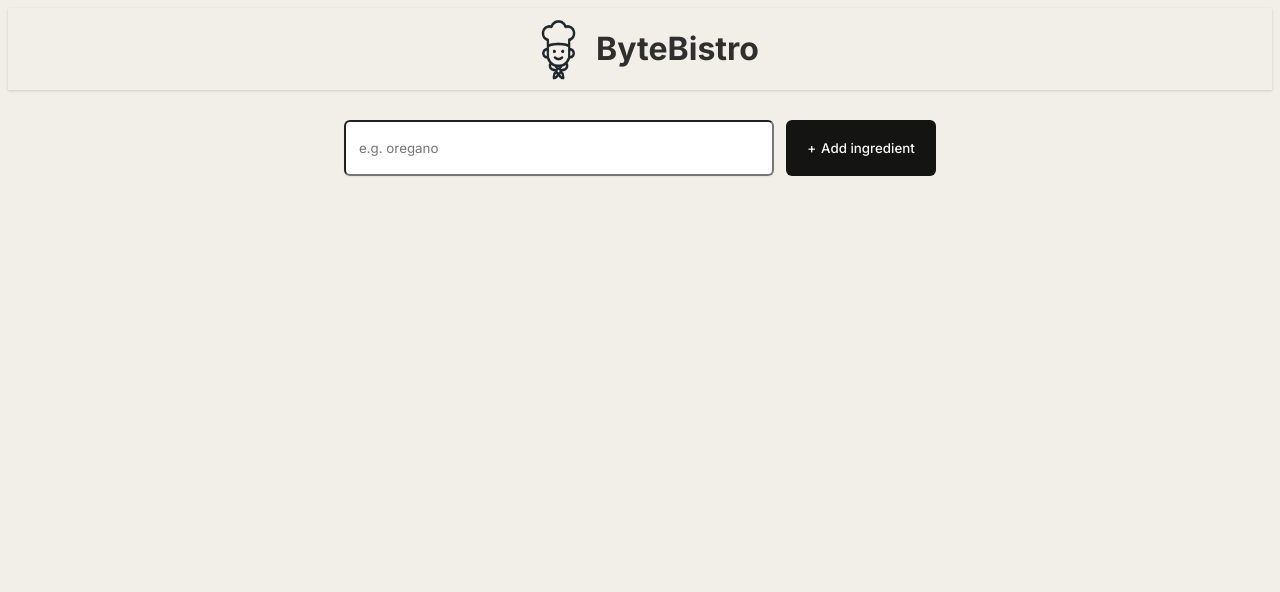
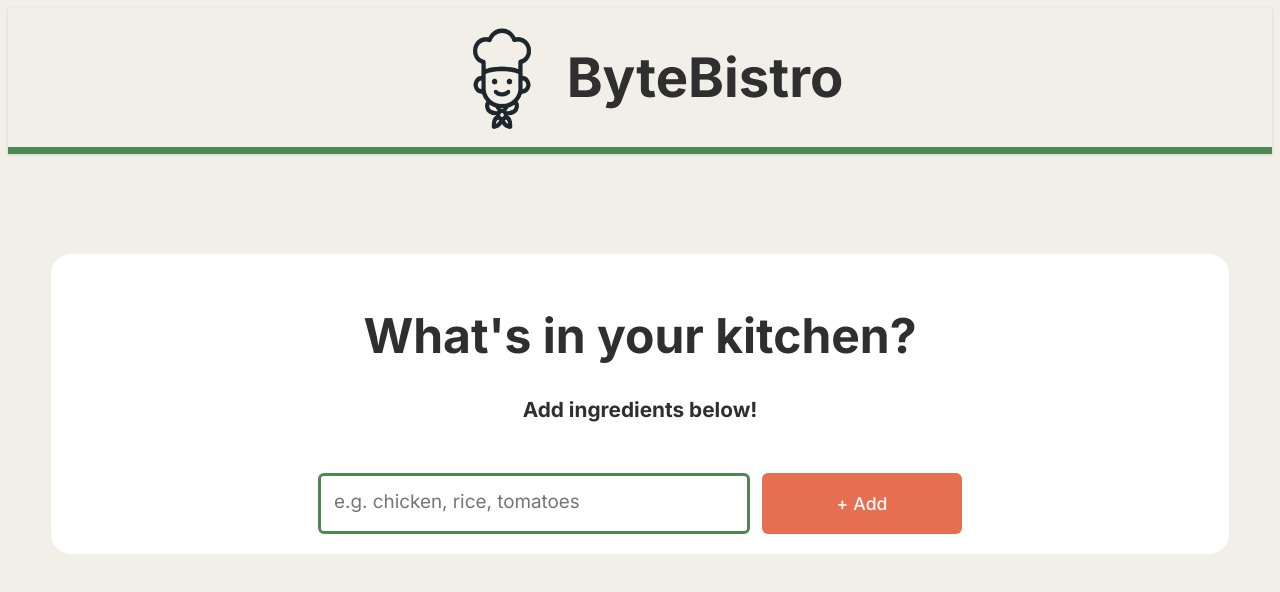
Before and after one commit to zaidhanif1/ByteBistro, a React (Vite) app: page / in a window 1280 px wide. Shown: the top 592 px of the page. Built offline with nearby package versions, Linux system fonts and the light colour scheme.

Commit message:
UI Changes

```diff
--- a/package.json
+++ b/package.json
@@ -6,7 +6,7 @@
   "scripts": {
     "start:backend": "node server.js",
     "dev": "vite",
-    "dev:full": "concurrently \"npm run start:backend\" \"npm run dev\"",
+    "conc": "concurrently \"npm run start:backend\" \"npm run dev\"",
     "build": "vite build",
     "lint": "eslint .",
     "preview": "vite preview"
@@ -21,6 +21,7 @@
     "openai": "^4.103.0",
     "react": "^19.1.0",
     "react-dom": "^19.1.0",
+    "react-icons": "^5.5.0",
     "react-markdown": "^10.1.0"
   },
   "devDependencies": {
--- a/server.js
+++ b/server.js
@@ -16,6 +16,7 @@ app.use(
       origin: (origin, cb) => {
         if (!origin || allowed.includes(origin))
           return cb(null, true);
+        console.log('DENIED', origin)
         cb(new Error('CORS: origin not allowed → ' + origin));
       },
       methods: ['GET', 'POST', 'OPTIONS'],
--- a/src/ai.js
+++ b/src/ai.js
@@ -9,7 +9,7 @@ export async function getRecipeFromGemini(ingredients) {
 
   const res = await fetch (`${API_BASE}/api/recipe`, {
     method: 'POST',
-    headers: {'Content-type': 'application/json'},
+    headers: {'Content-Type': 'application/json'},
     body: JSON.stringify({ingredients})
   })
 
--- a/src/components/Header/Header.css
+++ b/src/components/Header/Header.css
@@ -5,6 +5,9 @@
     justify-content: center;
     box-shadow: 0px 1px 3px 0px rgba(0, 0, 0, 0.10), 0px 1px 2px 0px rgba(0, 0, 0, 0.06);
     font-weight: 400;
+    font-size: 1.7rem;
+    border-bottom: 7px solid #4d8853;
+    margin-bottom: 100px;
 
 }
 
@@ -21,6 +24,6 @@
 }
 img
 {
-    width: 75px;
+    width: 130px;
 
 }
--- a/src/components/Header/Header.jsx
+++ b/src/components/Header/Header.jsx
@@ -3,12 +3,20 @@ import './Header.css'
 
 export default function Header()
 {
+
+    const prevent = (e) => {
+        e.preventDefault()
+
+    }
+
     return(
     <header className="header">
-        <a href="/" className="logo-link">
+
+        <a href="/" onClick={prevent} className="logo-link">
         <img src={chef} alt="AI Robot Image" />
         <h1>ByteBistro</h1>
         </a>
+
     </header>
     )
 }
--- a/src/components/IngredientsList/IngredientsList.css
+++ b/src/components/IngredientsList/IngredientsList.css
@@ -1,4 +1,73 @@
 .generate-recipe-main
 {
-    background-color: #8a837b ;
+    background-color: #ffffff ;
 }
+.ingredients-list
+{
+    font-size: 1.5rem;
+    text-align: left;
+
+}
+.get-a-recipe-button
+{
+    font-size: 1.5rem;
+    text-decoration: none;
+    border: none;
+    font-family: Inter, sans-serif;
+    font-weight: 500;
+    padding: 15px 20px;
+    border-radius: 10px;
+    margin-left: 50px;
+    background-color: coral;
+    color: white;
+    transition: transform 0.3s ease;
+    cursor: pointer;
+}
+.get-a-recipe-button:hover
+{
+    transform: scale(1.05);
+}
+.get-a-recipe-button:active
+{
+    transform: scale(.95);
+}
+
+
+.ingredients-on-hand-h1
+{
+    font-size: 2.5rem;
+}
+.ingredientslist-section
+{
+    width: 100%;
+    margin: auto;
+    display: flex;
+    flex-direction: column;
+    margin-top: 20px;
+    padding: 20px
+
+}
+ol
+{
+    list-style-type: none;
+
+}
+.generate-recipe-h3
+{
+    font-size: 3rem;
+}
+
+.generate-recipe-main
+{
+    text-align: center;
+    width: 90%;
+    padding: 20px;
+    display: flex;
+    justify-content: center;
+    margin: auto auto 200px auto;
+
+}
+.generate-recipe-p
+{
+    font-size: 1.2rem;
+}
--- a/src/components/IngredientsList/IngredientsList.jsx
+++ b/src/components/IngredientsList/IngredientsList.jsx
@@ -2,21 +2,56 @@ import './IngredientsList.css'
 export default function IngredientsList(props)
 
 {
-        const ingredientsListItems = props.ingredients.map(ingredient => (
-        <li key={ingredient}>{ingredient}</li>
-    ))
+const ingredientIcons = {
+  chicken: "🍗",
+  beef: "🥩",
+  pork: "🥓",
+  fish: "🐟",
+  rice: "🌾",
+  pasta: "🍝",
+  tomato: "🍅",
+  onion: "🧅",
+  pepper: "🌶️",
+  cheese: "🧀",
+  yogurt: "🥛",
+  spices: "🌶️",
+  default: "🥘"
+};
+
+function getIcon(ingredient)
+{
+    const toLower = ingredient.toLowerCase()
+    for (const key in ingredientIcons)
+    {
+        if (toLower.includes(key))
+        {
+            return ingredientIcons[key]
+        }
+    }
+    return ingredientIcons.default
+}
+
+const listItems = props.ingredients.map((ingredient, i) => {
+    return <li key={i}> {getIcon(ingredient)} {ingredient}</li>
+})
+
+
+
+
+
     return(
-
-            <section>
-                    <div>
-                    <h2>Ingredients on hand:</h2>
-                    <ul className="ingredients-list" aria-live="polite">{ingredientsListItems}</ul>
+        <>
+            <section className='ingredientslist-section'>
+                    <div className='ingredients-on-hand-container'>
+                    <h1 className='ingredients-on-hand-h1'>Ingredients on hand:</h1>
+                    <ol className="ingredients-list" aria-live="polite">{listItems}</ol>
                     </div>
+                    </section>
                     {props.ingredients.length > 3  &&
                     <div className='generate-recipe-main'>
                         <div className='generate-recipe-text'>
-                            <h3>Ready for a recipe?</h3>
-                            <p>Generate a recipe from you list of ingredients.</p>
+                            <h3 className='generate-recipe-h3'>Ready for a recipe?</h3>
+                            <p className='generate-recipe-p'>Generate a recipe from you list of ingredients.</p>
                         </div>
 
                             <button className='get-a-recipe-button' onClick={props.getRecipe}>Get a recipe!</button>
@@ -24,7 +59,7 @@ export default function IngredientsList(props)
                     </div>
 }
 
-                </section>
 
+        </>
     )
 }
--- a/src/components/Main/Main.css
+++ b/src/components/Main/Main.css
@@ -6,19 +6,48 @@
 
 }
 main{
-    padding: 30px 30px 10px;
+    margin: auto;
+    padding: 20px;
+    text-align: center;
+    display: flex;
+    flex-direction: column;
+    justify-content: center;
+    background-color: white;
+    border-radius: 20px;
+    width: 90%;
 }
-.add-ingredient-form > input
+.direction-text
+{
+   margin-bottom: 30px;
+}
+.question-header
+{
+    font-size: 3rem;
+}
+.add-ingredients-h3
+{
+    font-size: 1.3rem;
+}
+.ingredient-input
 {
     border-radius: 6px;
-    border-style: 1px solid #D1D5DB;
+    border: 3px solid #4d8853;
     padding: 9px 13px;
-    box-shadow: 0px 1px 2px 0px rgba(0, 0, 0, 0.05);
     flex-grow: 1;
     min-width: 150px;
     max-width: 400px;
+    transition: box-shadow 0.3s ease, border-color 0.3s ease;
 }
-
+.ingredient-input:focus
+{
+    border: 3px solid #E76F51;
+    outline: none;
+    box-shadow: 0 0 0 1.5px #4d8853;
+}
+.ingredient-input::placeholder
+{
+    font-size: 1.18rem;
+}
 
 .add-ingredient-form > button::before
 {
@@ -32,11 +61,12 @@ li
 .add-ingredients-btn
 {
     font-family: Inter, sans-serif;
+    font-size: 1.1rem;
     border-radius: 6px;
     border: none;
-    background-color: #141413;
+    background-color: #E76F51;
     color: #FAFAF8;
-    width: 150px;
+    width: 200px;
     font-weight: 500;
     padding: 20px;
     transition: transform 0.3s ease;
--- a/src/components/Main/Main.jsx
+++ b/src/components/Main/Main.jsx
@@ -32,19 +32,29 @@ async function getRecipe()
     }
 
     return(
+        <>
         <main>
+            <div className='direction-text'>
+            <h1 className='question-header'>What's in your kitchen?</h1>
+            <h3 className='add-ingredients-h3'>Add ingredients below!</h3>
+            </div>
             <form onSubmit = {addIngredient} className="add-ingredient-form">
 
                 <input
+                className='ingredient-input'
                 type="text"
-                placeholder="e.g. oregano"
+                placeholder="e.g. chicken, rice, tomatoes"
                 aria-label="Add ingredient"
                 name='ingredient'
                 />
-                <button className='add-ingredients-btn'>Add ingredient</button>
+                <button className='add-ingredients-btn'>Add</button>
 
             </form>
-            {ingredients.length > 0 &&
+
+
+        </main>
+        <div className='ingredients-list-container'>
+        {ingredients.length > 0 &&
                 <IngredientsList
                 ingredients = {ingredients}
                 getRecipe = {getRecipe}
@@ -53,7 +63,7 @@ async function getRecipe()
                     <ByteBistro
                     recipe = {recipe}
                     />
-
-        </main>
+                    </div>
+        </>
     )
 }
```
Also changed, not shown: 1 other file (tests, documents, lock files or other folders).
